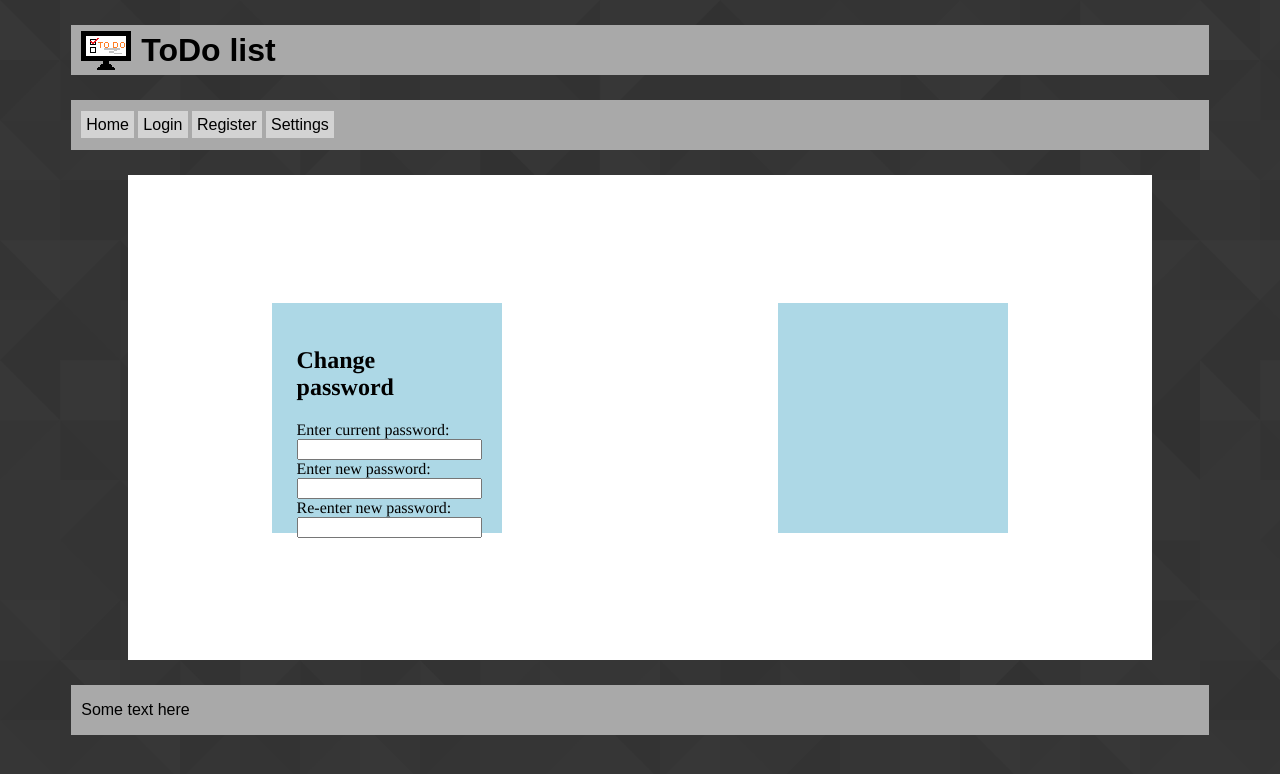
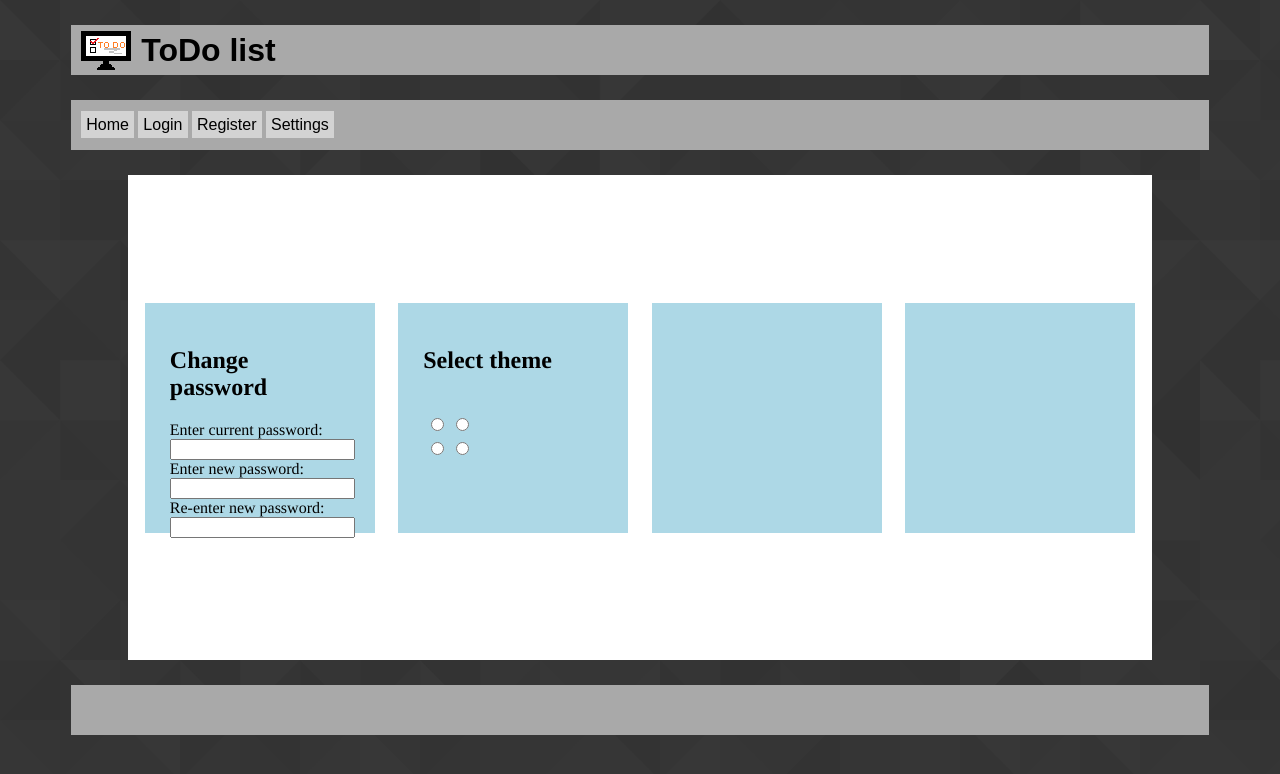
Before and after one commit to Kark3ys/CS139_Lab_1617_ADES, a PHP site: page /settings.html in a window 1280 px wide. Shown: the top 774 px of the page. Run offline with PHP 8.4, Linux system fonts and the light colour scheme.

Commit message:
Some minor changes

```diff
--- a/list.html
+++ b/list.html
@@ -46,7 +46,6 @@
 		</form>
 		</main>
 		<footer>
-		<p>Some text here</p>
 		</footer>
 	</div>
 	</body>
--- a/settings.html
+++ b/settings.html
@@ -31,13 +31,32 @@
 			</form>
 		</div>
 		<div class="settingsBox">
+			<h2>Select theme</h2><br>
+			<form>
+				<table>
+					<tr>
+						<td><input type="radio" name="theme" value="Grey" class="colourSelector" id="colourGrey"></td>
+						<td><input type="radio" name="theme" value="Blue" class="colourSelector" id="colourBlue"></td>
+					</tr>
+					<tr>
+						<td><input type="radio" name="theme" value="Orange" class="colourSelector" id="colourOrange"></td>
+						<td><input type="radio" name="theme" value="some_colour..." class="colourSelector" id="anIDHere"></td>
+					</tr>
+				</table>
+
+
+			</form>
+		</div>
+		<div class="settingsBox">
+
+		</div>
+		<div class="settingsBox">
 
 		</div>
 		</div>
 		</main>
 
 		<footer>
-		<p>Some text here</p>
 		</footer>
 
 </div>
--- a/style.css
+++ b/style.css
@@ -1,5 +1,12 @@
+/*global styling*/
 * {
     box-sizing: border-box;
+
+    /*Colour palette/other constants*/
+    /*Later we can have multiple CSS files, each with simply these colour constants changed to mathc the new theme - these can be selectivley imported using JS*/
+    --mainGrey: DarkGray;
+	--lighterGrey: lightgray;
+	--testColor: red;
 }
 
 body {
```
Also changed, not shown: other parts of style.css (+49 -26 lines), login.html (+11 -2 lines).
